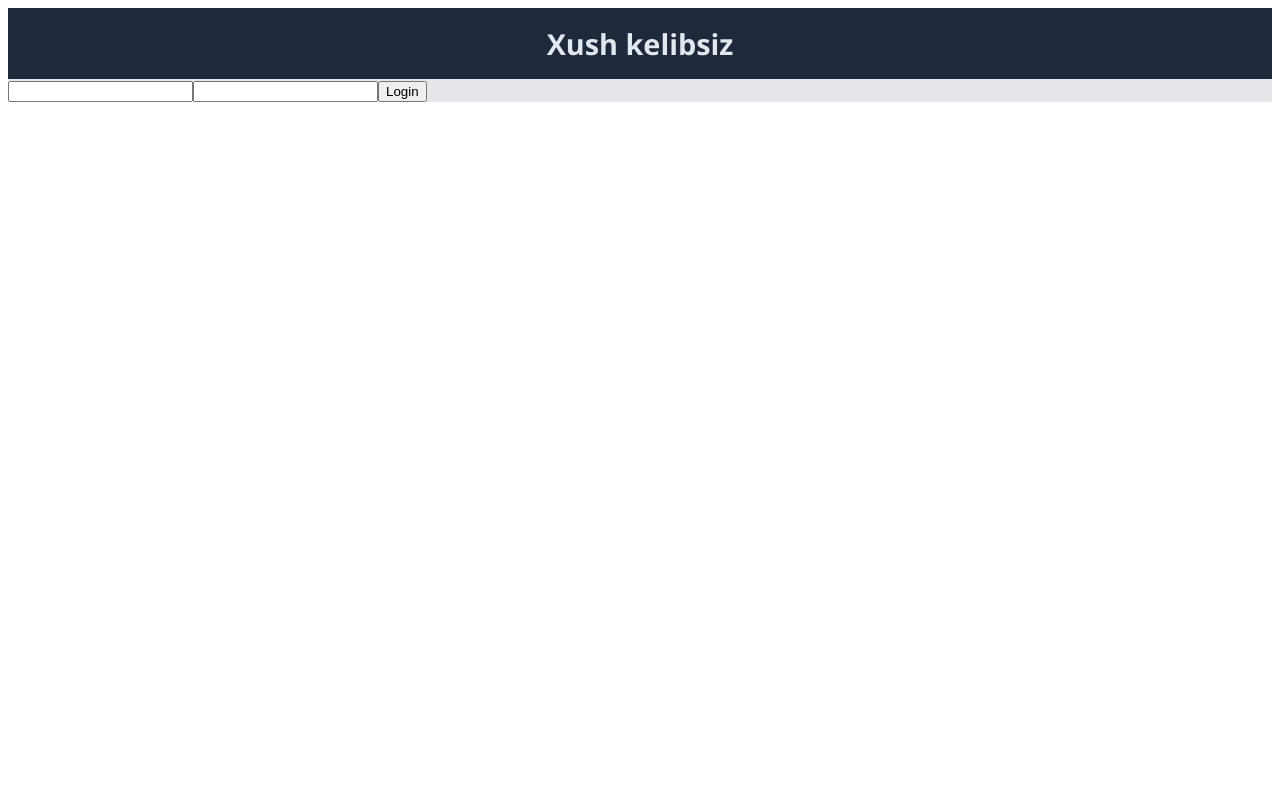
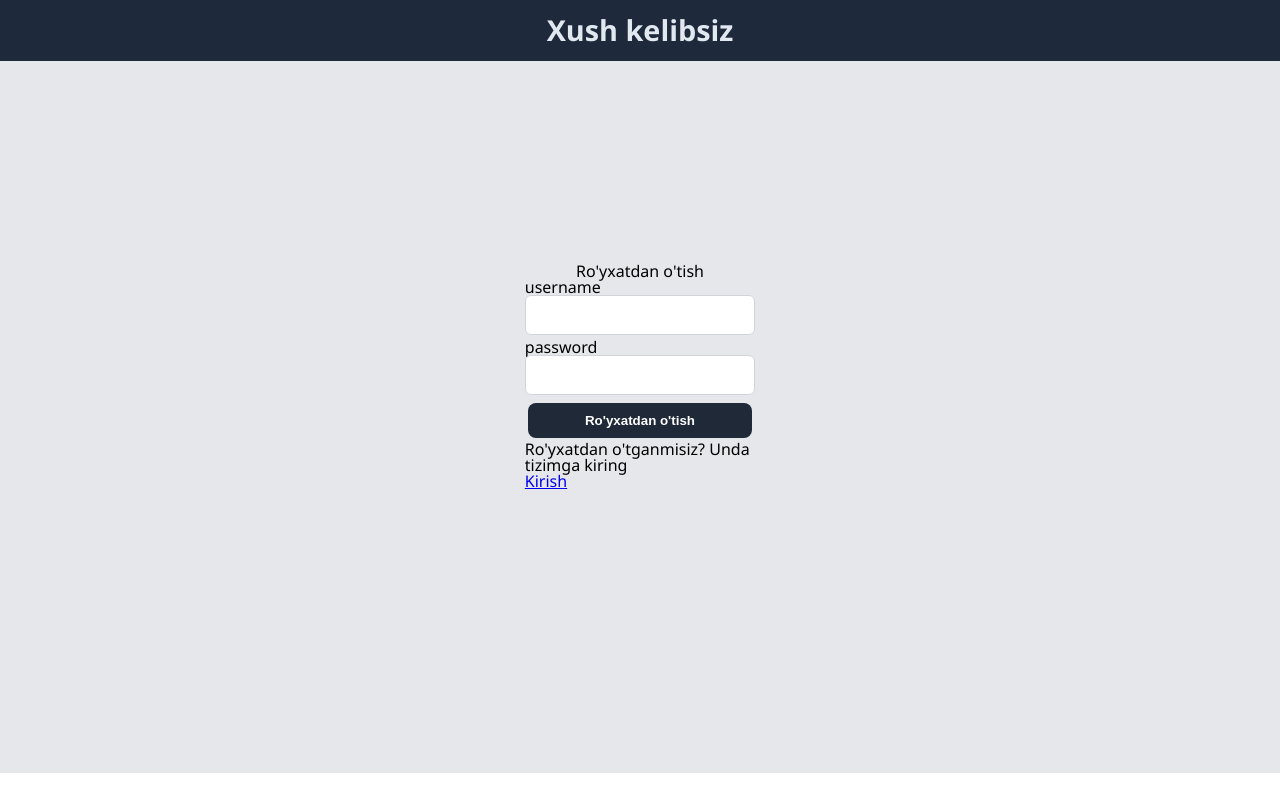
Before and after one commit to IO1711/TechTipsUzbCreator, a React (Vite) app: page /register in a window 1280 px wide. Built offline with nearby package versions, Linux system fonts and the light colour scheme.

Commit message:
new content creation, new home page, login, register pages

```diff
--- a/src/App.css
+++ b/src/App.css
@@ -1,3 +1,52 @@
+/* http://meyerweb.com/eric/tools/css/reset/
+   v2.0 | 20110126
+   License: none (public domain)
+*/
+
+html, body, div, span, applet, object, iframe,
+h1, h2, h3, h4, h5, h6, p, blockquote, pre,
+a, abbr, acronym, address, big, cite, code,
+del, dfn, em, img, ins, kbd, q, s, samp,
+small, strike, strong, sub, sup, tt, var,
+b, u, i, center,
+dl, dt, dd, ol, ul, li,
+fieldset, form, label, legend,
+table, caption, tbody, tfoot, thead, tr, th, td,
+article, aside, canvas, details, embed,
+figure, figcaption, footer, header, hgroup,
+menu, nav, output, ruby, section, summary,
+time, mark, audio, video {
+	margin: 0;
+	padding: 0;
+	border: 0;
+	font-size: 100%;
+	font: inherit;
+	vertical-align: baseline;
+}
+/* HTML5 display-role reset for older browsers */
+article, aside, details, figcaption, figure,
+footer, header, hgroup, menu, nav, section {
+	display: block;
+}
+body {
+	line-height: 1;
+}
+ol, ul {
+	list-style: none;
+}
+blockquote, q {
+	quotes: none;
+}
+blockquote:before, blockquote:after,
+q:before, q:after {
+	content: '';
+	content: none;
+}
+table {
+	border-collapse: collapse;
+	border-spacing: 0;
+}
+
 /* ======================== GRAPHITE ======================== POTENTIAL*/
 .theme-graphite {
   --color-bg: #e5e7eb;
@@ -83,6 +132,23 @@
   text-align: center;
 }
 
+.auth-container {
+  display: flex;
+  flex-direction: column;
+  width: 100%;
+  height: 89vh;
+  padding: 5%;
+  align-items: center;
+  justify-content: center;
+}
+
+.auth-child {
+  display: flex;
+  width: 20%;
+  height: 50%;
+  flex-direction: column;
+}
+
 .home-container {
   display: flex;
   flex-direction: row;
@@ -121,6 +187,8 @@
   cursor: pointer;
   transition: background 0.3s;
   text-decoration: none;
+  user-select: none;   /* Prevent text highlighting */
+  -webkit-user-select: none;
 }
 
 .menu-item-active{
@@ -132,6 +200,8 @@
   transition: background 0.3s;
   text-decoration: none;
   background-color: var(--color-menu-active-bg);
+  user-select: none;   /* Prevent text highlighting */
+  -webkit-user-select: none;
 }
 
 .menu-item:hover {
@@ -163,6 +233,8 @@
   transition: background 0.2s;
   text-decoration: none;
   color: var(--color-sidebar-text);
+  user-select: none;   /* Prevent text highlighting */
+  -webkit-user-select: none;
 }
 
 .sidebar-delete{
@@ -178,6 +250,8 @@
 
 .sidebar-item-active{
   background-color: var(--color-sidebar-active-bg);
+  user-select: none;   /* Prevent text highlighting */
+  -webkit-user-select: none;
 }
 
 
@@ -194,6 +268,7 @@
   color: var(--color-content-text);
   font-size: 1.1rem;
   line-height: 1.6;
+  position: relative;
   overflow-y: auto;
 }
 
@@ -227,7 +302,9 @@
 }
 
 .display-content img {
-  width: 100%;
+  max-width: 100%;
+  height: auto;
+  width: auto;
 }
 
 
@@ -277,6 +354,7 @@
   border-radius: 8px;
   cursor: pointer;
   transition: background-color 0.3s ease;
+  margin: 3px;
 }
 
 .custom-button:hover {
@@ -292,8 +370,9 @@
   border: 1px solid #d1d5db; /* light gray */
   border-radius: 6px;
   font-size: 16px;
-  width: 200px;
+  width: 100%;
   transition: border-color 0.2s ease, box-shadow 0.2s ease;
+  margin-bottom: 2%;
 }
 
 .custom-input:focus {
@@ -301,3 +380,56 @@
   border-color: #3B82F6; /* blue */
   box-shadow: 0 0 0 3px rgba(59, 130, 246, 0.2);
 }
+
+
+/*.slide-page {
+  position: absolute;
+  bottom: 0;
+  left: 0;
+  right: 0;
+  height: 100%;
+  background: white;
+  box-shadow: 0 -4px 16px rgba(0, 0, 0, 0.3);
+  transform: translateY(100%);
+  transition: transform 0.4s ease-in-out, visibility 0s linear 0.4s;
+  z-index: 10;
+  padding: 20px;
+  border-top-left-radius: 16px;
+  border-top-right-radius: 16px;
+  visibility: hidden;
+  pointer-events: none;
+}
+
+
+.slide-page.show {
+  transform: translateY(0%);
+  visibility: visible;
+  pointer-events: auto;
+  transition: transform 0.4s ease-in-out;
+}*/
+
+.slide-page {
+  position: fixed; /* Changed from absolute */
+  bottom: 0;
+  left: 0;
+  right: 0;
+  top: 0;
+  background: white;
+  box-shadow: 0 -4px 16px rgba(0, 0, 0, 0.3);
+  transform: translateY(100%);
+  transition: transform 0.4s ease-in-out, visibility 0s linear 0.4s;
+  z-index: 9999; /* Make sure it's above everything */
+  padding: 20px;
+  border-top-left-radius: 16px;
+  border-top-right-radius: 16px;
+  visibility: hidden;
+  pointer-events: none;
+  overflow-y: auto;
+}
+
+.slide-page.show {
+  transform: translateY(0%);
+  visibility: visible;
+  pointer-events: auto;
+  transition: transform 0.4s ease-in-out;
+}
--- a/src/App.jsx
+++ b/src/App.jsx
@@ -24,7 +24,7 @@ function App() {
         <Header/>
         {authToken!==null && <Menu authToken={authToken}/>}
         <Routes>
-          <Route path="/" element={<Home/>}></Route>
+          <Route path="/" element={<Home authToken={authToken}/>}></Route>
           <Route path="/:appName/" element={<Layout authToken={authToken} />}>
             <Route path=":topicName" element={<Content/>}></Route>
           </Route>
--- a/src/Button.jsx
+++ b/src/Button.jsx
@@ -1,7 +1,7 @@
 
 
 const Button = (props) => {
-    return <button className="custom-button" onClick={props.onClick}>{props.children}</button>
+    return <button className="custom-button" onClick={props.onClick} disabled={props.disabled}>{props.children}</button>
 }
 
 
--- a/src/Content.jsx
+++ b/src/Content.jsx
@@ -8,6 +8,7 @@ import useFetch from "./useFetch";
 import Loader from "./Loader";
 import TextDisplay from "./contentDisplay/TextDisplay";
 import ImageDisplay from "./contentDisplay/ImageDisplay";
+import Button from "./Button";
 
 
 /*post getTopicContent  {app : {appName : name}, topic : {topicName : name}}*/
@@ -17,8 +18,9 @@ const Content = () => {
     const [elements, setElements] = useState([]);
     const [displayElements, setDisplayElements] = useState([]);
     const [orderNum, setOrderNum] = useState(0);
-    const { postString, post } = useFetch("https://uztechtips.onrender.com/api/v1/");
+    const { postString, post, putString } = useFetch("https://uztechtips.onrender.com/api/v1/");
     const {authToken} = useOutletContext();
+    const [showSlidePage, setShowSlidePage] = useState(false);
 
     const [sending, setSending] = useState(false);
 
@@ -33,6 +35,27 @@ const Content = () => {
         LIST : () => <List/>
     }
 
+    const contentEditMap = {
+        TEXT : (orderNumber, authToken, content) => {return <>
+                <Text authToken={authToken} orderNumber={orderNumber} onChange={handleEditContent} content={content}/>
+                <Button onClick={() => handleDeleteElement(orderNumber)}>Delete</Button>
+                <Button onClick={() => handleAddElement(orderNumber, "TEXT")}>Add text</Button>
+                <Button onClick={() => handleAddElement(orderNumber, "IMAGE")}>Add image</Button>
+        </>},
+        IMAGE : (orderNumber, authToken, content) => {
+            return <>
+                {content==="" && <Image authToken={authToken} orderNumber={orderNumber} onChange={handleEditContent}/>}
+
+                {content !== "" && <ImageDisplay authToken={authToken} imageName={content}/>}
+
+                <Button onClick={() => handleDeleteElement(orderNumber)}>Delete image</Button>
+                <Button onClick={() => handleAddElement(orderNumber, "TEXT")}>Add text</Button>
+                <Button onClick={() => handleAddElement(orderNumber, "IMAGE")}>Add image</Button>
+
+            </>
+        }
+    }
+
     const displayMap = {
         TEXT : (content, authToken) => <TextDisplay authToken={authToken} content={content}/>,
         IMAGE : (imageName, authToken) => <ImageDisplay authToken={authToken} imageName={imageName}/>
@@ -40,7 +63,7 @@ const Content = () => {
 
     useEffect(() => {
 
-
+        setShowSlidePage(false);
         setElements([]);
         setOrderNum(0);
         post("getTopicContent", {
@@ -51,10 +74,14 @@ const Content = () => {
                 topicName : params.topicName
             }
         }, authToken).then(data => {
-
+            console.log("First fetch displayElements: " + JSON.stringify(data));
             setDisplayElements(data);
         })
     }, [params]);
+
+    useEffect(()=> {
+        console.log("Changed elements: " + JSON.stringify(elements));
+    },[elements]);
 
     const handleContentAdd = (contentType) => {
         const newElement = {
@@ -82,8 +109,77 @@ const Content = () => {
     }
 
     const handleContentSave = () => {
+
         setSending(true);
-        postString("addData", elements, authToken).then(data => {console.log(data); setSending(false)});
+        if(displayElements.length===0)
+            postString("addData", elements, authToken).then(data => {console.log("Saved: " + data); setSending(false)});
+        if(displayElements.length>0){
+            console.log("I will send: " + JSON.stringify(elements));
+            console.log("Display content: " + JSON.stringify(displayElements));
+            putString("editTopicData", elements, authToken).then(data => {console.log("Edited: " + data); setSending(false)});}
+    }
+
+    const handleEditPanelOpen = () => {
+        console.log("Display length: " + displayElements.length);
+
+        setElements(displayElements.map(element => {
+            return {
+                appName : params.appName,
+                topicName : params.topicName,
+                dataType : element.dataType,
+                orderNumber : element.orderNumber,
+                data : { content : element.data.content}
+            }
+        }));
+        setOrderNum(displayElements.length);
+        setShowSlidePage(true);
+    }
+
+    const handleDeleteElement = (orderNumber) => {
+        console.log("I will delete this from elements: " + JSON.stringify(elements.filter(element => element.orderNumber === orderNumber)));
+        setElements(elements.filter(element => {
+            return orderNumber!==element.orderNumber;
+        }).map(element => orderNumber<element.orderNumber ?  {...element, orderNumber: element.orderNumber-1} : element));
+    }
+
+    const handleAddElement = (orderNumber, dataType) => {
+        console.log("Getting in edit: " + orderNumber + " ; " + dataType);
+        setElements(prev => {
+
+            const shiftedOrderNumber = prev.map(element => orderNumber<element.orderNumber ? {...element, orderNumber: element.orderNumber+1} : element);
+
+            const newElement = {
+                appName : params.appName,
+                topicName : params.topicName,
+                dataType : dataType,
+                orderNumber : orderNumber+1,
+                data : { content : ""}
+            };
+
+            return [...shiftedOrderNumber, newElement].sort((a,b) => a.orderNumber-b.orderNumber);
+
+        });
+
+        setOrderNum(prev => prev+1);
+    }
+
+    const handleClosePanel = () => {
+        setElements([]);
+        setOrderNum(0);
+        post("getTopicContent", {
+            app : {
+                appName : params.appName
+            },
+            topic : {
+                topicName : params.topicName
+            }
+        }, authToken).then(data => {
+
+            setDisplayElements(data);
+        });
+        setShowSlidePage(false);
+        console.log("After close elements: " + JSON.stringify(elements));
+        console.log("After close displayElements: " + JSON.stringify(displayElements));
     }
 
 
@@ -92,21 +188,38 @@ const Content = () => {
 
     return <>
         <div className="content">
+            <Button onClick={handleEditPanelOpen}>Open panel</Button>
+
+
+
+
+
+
+
+            {displayElements && displayElements.map(element => {
+                return (<div className="display-content" key={element.orderNumber}>{displayMap[element.dataType]?.(element.data.content, authToken)}</div>);
+            })}
+
+            <div className={`slide-page ${showSlidePage ? "show" : ""}`}>
+                <Button onClick={handleClosePanel}>Close</Button>
+                <h2>This is the edit page</h2>
+
                 <div className="content-buttons">
                     <div className="content-button-item" onClick={() => handleContentAdd("TEXT")}>+text</div>
                     <div className="content-button-item" /*onClick={() => handleContentAdd("TABLE")}*/>+table</div>
                     <div className="content-button-item" onClick={() => handleContentAdd("IMAGE")}>+image</div>
                     <div className="content-button-item" /*onClick={() => handleContentAdd("LIST")}*/>+list</div>
-                <div className="content-button-item" onClick={() => {setShowImage(false);setElements([]); setOrderNum(0);}}>Clean</div>
+                    <div className="content-button-item" onClick={() => {setElements([]); setOrderNum(0);}}>Clean</div>
                 </div>
-            {elements && elements.map(element => {
+                {displayElements.length===0 && elements.map(element => {
                     return (<div key={element.orderNumber}>{contentTypeMap[element.dataType]?.(element.orderNumber, authToken) || <div>Wrong dataType</div>}</div>);
                 })}
-            <button type="button" onClick={handleContentSave} disabled={sending}>Save</button>
+                {displayElements.length>0 && elements.map(element => {
+                    return (<div key={element.orderNumber}>{contentEditMap[element.dataType]?.(element.orderNumber, authToken, element.data.content)}</div>)
+                })}
+                <Button type="button" onClick={handleContentSave} disabled={sending}>Saqlash</Button>
                 {sending && <p>Sending...</p>}
-            {displayElements && displayElements.map(element => {
-                return (<div className="display-content" key={element.orderNumber}>{displayMap[element.dataType]?.(element.content.content, authToken)}</div>);
-            })}
+            </div>
         </div>
     </>
 }
--- a/src/Input.jsx
+++ b/src/Input.jsx
@@ -1,6 +1,9 @@
 
 const Input = (props) => {
-    return <input className="custom-input" onChange={props.onChange} type={props.type} name={props.name}/>
+    return <>
+        <label htmlFor={props.name}>{props.name}</label>
+        <input className="custom-input" onChange={props.onChange} type={props.type} name={props.name}/>
+    </>
 }
 
 export default Input;
--- a/src/Login.jsx
+++ b/src/Login.jsx
@@ -1,5 +1,5 @@
 import { useEffect, useState } from "react";
-import { useNavigate, useParams } from "react-router-dom";
+import { useNavigate, useParams, Link } from "react-router-dom";
 import useFetch from "./useFetch";
 import Input from "./Input";
 import Button from "./Button";
@@ -20,7 +20,8 @@ const Login = (props) => {
         setPassword(event.target.value);
     }
 
-    const handleLoginSubmit = () => {
+    const handleLoginSubmit = (e) => {
+        e.preventDefault();
 
         postAuth("login", {
             username,
@@ -33,9 +34,16 @@ const Login = (props) => {
     }
 
     return <>
-        <Input type="text" name="username" onChange={handleUsenameChange}/>
-        <Input type="text" name="password" onChange={handlePasswordChange}/>
-        <Button type="button" onClick={handleLoginSubmit}>Login</Button>
+        <div className="auth-container">
+            <h2>Kirish</h2>
+            <form className="auth-child" onSubmit={handleLoginSubmit}>
+                <Input type="text" name="username" onChange={handleUsenameChange}/>
+                <Input type="text" name="password" onChange={handlePasswordChange}/>
+                <Button type="submit">Login</Button>
+                <p>Tizimga birinchi marta kiryabsizmi? Unda ro'yxatdan o'ting</p>
+                <Link to={"/register"}>Ro'yxatdan o'tish</Link>
+            </form>
+        </div>
     </>
 }
 
--- a/src/Register.jsx
+++ b/src/Register.jsx
@@ -1,12 +1,14 @@
 import { useState, useEffect } from "react";
-import { useNavigate } from "react-router-dom";
+import { Link, useNavigate } from "react-router-dom";
 import useFetch from "./useFetch";
+import Input from "./Input";
+import Button from "./Button";
 
 const Register = () => {
     const navigate = useNavigate();
     const [username, setUsername] = useState("");
     const [password, setPassword] = useState("");
-    const {post} = useFetch("https://uztechtips.onrender.com/api/v1/");
+    const {postAuth} = useFetch("https://uztechtips.onrender.com/api/v1/");
 
 
     const handleUsenameChange = (event) => {
@@ -19,7 +21,7 @@ const Register = () => {
 
     const handleLoginSubmit = () => {
 
-        post("register", {
+        postAuth("register", {
             username,
             password
         }).then(data => {
@@ -28,9 +30,16 @@ const Register = () => {
     }
 
     return <>
-        <input type="text" name="username" onChange={handleUsenameChange}/>
-        <input type="text" name="password" onChange={handlePasswordChange}/>
-        <button type="button" onClick={handleLoginSubmit}>Login</button>
+        <div className="auth-container">
+            <h2>Ro'yxatdan o'tish</h2>
+            <div className="auth-child">
+                <Input type="text" name="username" onChange={handleUsenameChange}/>
+                <Input type="text" name="password" onChange={handlePasswordChange}/>
+                <Button type="button" onClick={handleLoginSubmit}>Ro'yxatdan o'tish</Button>
+                <p>Ro'yxatdan o'tganmisiz? Unda tizimga kiring</p>
+                <Link to={"/login"}>Kirish</Link>
+            </div>
+        </div>
     </>
 }
 
--- a/src/TopicListItem.jsx
+++ b/src/TopicListItem.jsx
@@ -34,11 +34,11 @@ const TopicListItem = (props) => {
 
         <NavLink className={({isActive}) => (isActive ? "sidebar-item sidebar-item-active" : "sidebar-item")} to={`/${params.appName}/${props.topicName}`}>
             {props.topicName}
-            {/*<div className="sidebar-delete" onClick={(e) => {
+            {<div className="sidebar-delete" onClick={(e) => {
                 e.preventDefault();
                 e.stopPropagation();
                 deleteTopic();
-            }}><img src="bin.png"/></div>*/}
+            }}><img src="bin.png"/></div>}
         </NavLink>
 
     </>
--- a/src/contentTypes/Text.jsx
+++ b/src/contentTypes/Text.jsx
@@ -10,7 +10,7 @@ const Text = (props) => {
 
 
     return <>
-        <textarea onChange={handleTextChange} className="content-text" placeholder="Enter text"></textarea>
+        <textarea onChange={handleTextChange} className="content-text custom-input" placeholder="Enter text" value={props.content}></textarea>
     </>
 }
 
```
Also changed, not shown: src/Home.jsx (+8 -3 lines), src/useFetch.js (+30 -1 lines). Lines whose indentation alone changed are shown as unchanged.
